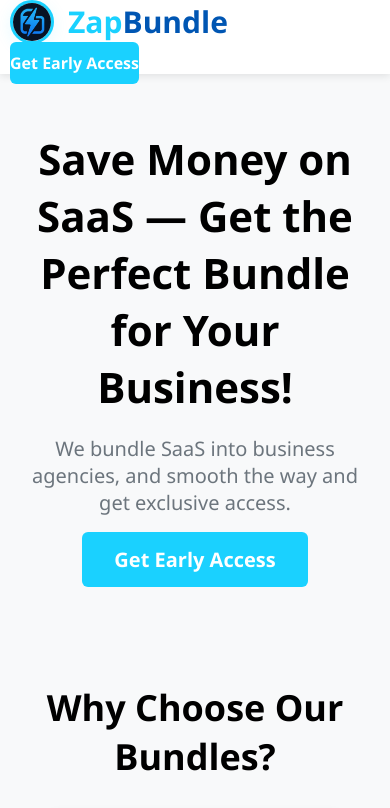
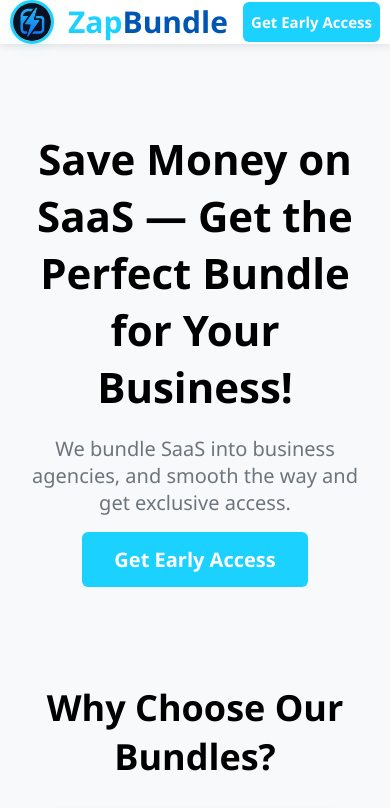
Before and after one commit to Sanjayraj-19/FrontEndZapBundle, a plain HTML site: page index.html in a window 390 px wide. Shown: the top 808 px of the page. Drawn offline with Linux system fonts and the light colour scheme.

Commit message:
mobile compatible

```diff
--- a/index.html
+++ b/index.html
@@ -642,20 +642,21 @@
 
     @media (max-width: 600px) {
       .navbar {
-        flex-direction: column;
-        align-items: flex-start;
+        flex-direction: row;
+        flex-wrap: wrap;
         padding: 0 10px;
         height: auto;
       }
       .logo-bar {
-        margin-bottom: 8px;
+        flex: 1 1 100px;
       }
       .top-button {
-        width: 100%;
-        margin: 0 0 10px 0;
-        font-size: 16px;
-        padding: 10px 0;
-        text-align: center;
+        flex: 1 1 100px;
+        margin-left: auto;
+        margin-right: 0;
+        font-size: 15px;
+        padding: 10px 8px;
+        width: auto;
       }
     }
   </style>
```
